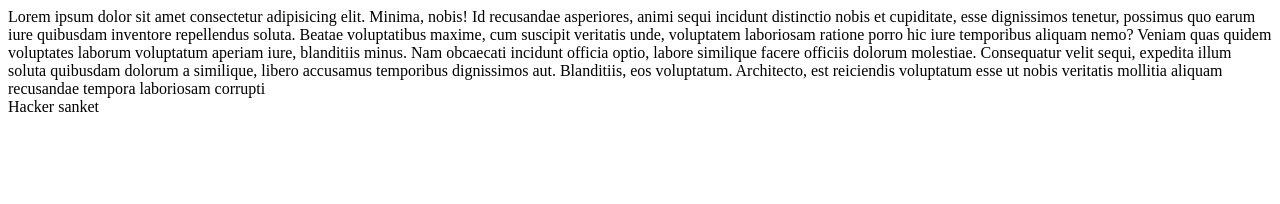
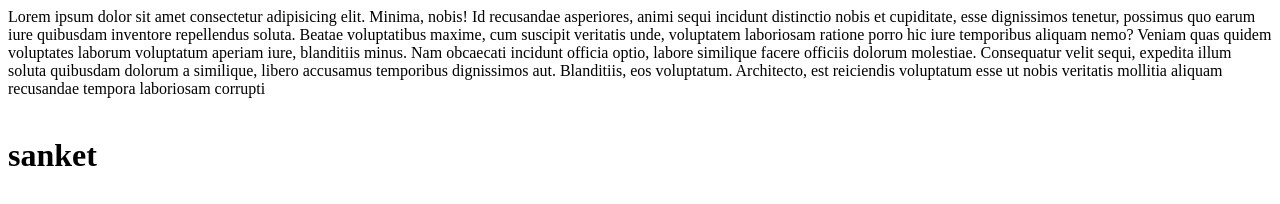
Before and after one commit to suyog399/suyog399.github.io, a plain HTML site: page index.html in a window 1280 px wide. Drawn offline with Linux system fonts and the light colour scheme.

Commit message:
Update index.html

```diff
--- a/index.html
+++ b/index.html
@@ -17,7 +17,8 @@
     expedita illum soluta quibusdam dolorum a similique, libero accusamus temporibus dignissimos aut. Blanditiis, eos
     voluptatum. Architecto, est reiciendis voluptatum esse ut nobis veritatis mollitia aliquam recusandae tempora
     laboriosam corrupti<br>
-    Hacker sanket
+    <br>
+    <h1> sanket</h1>
 </body>
 
 </html>
```
